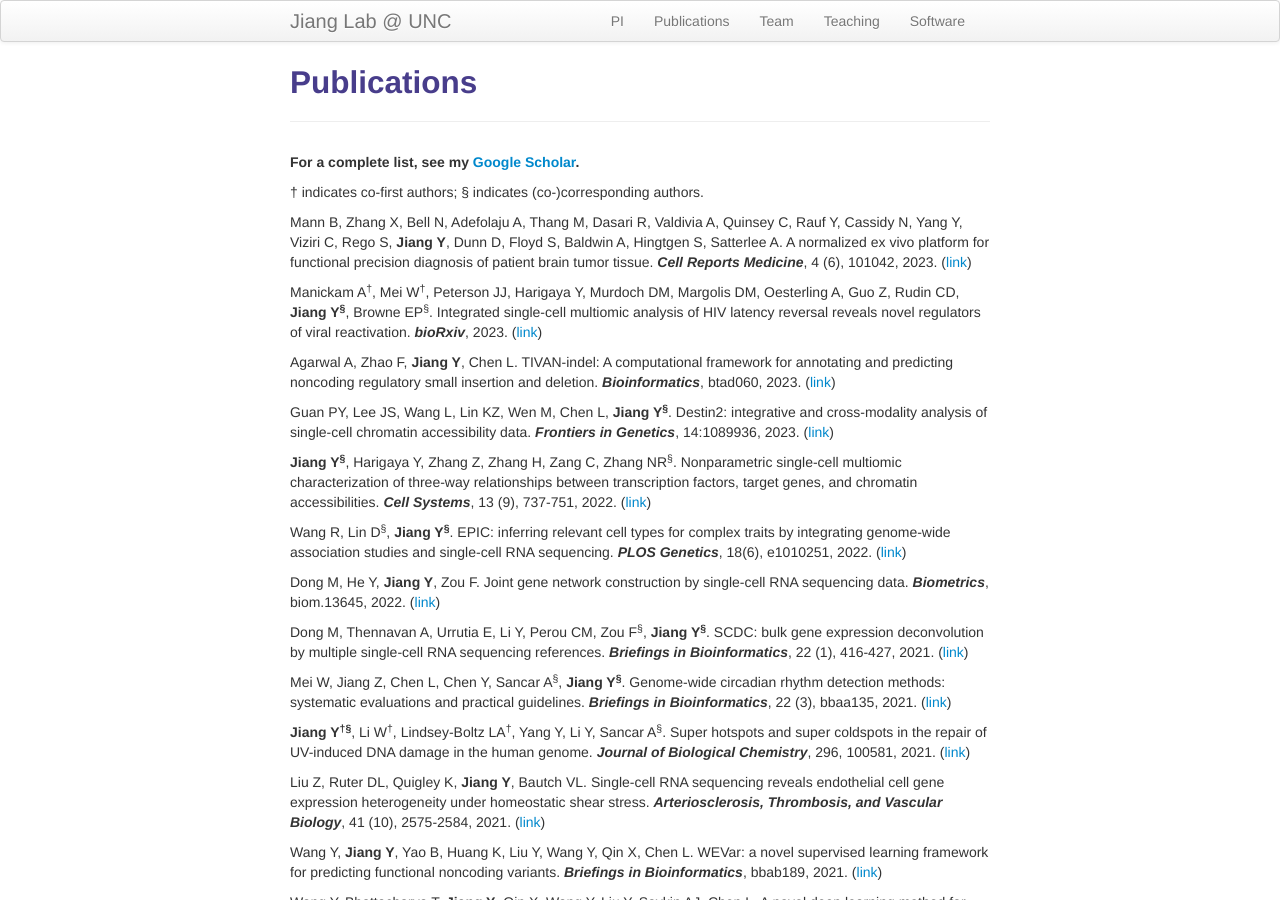
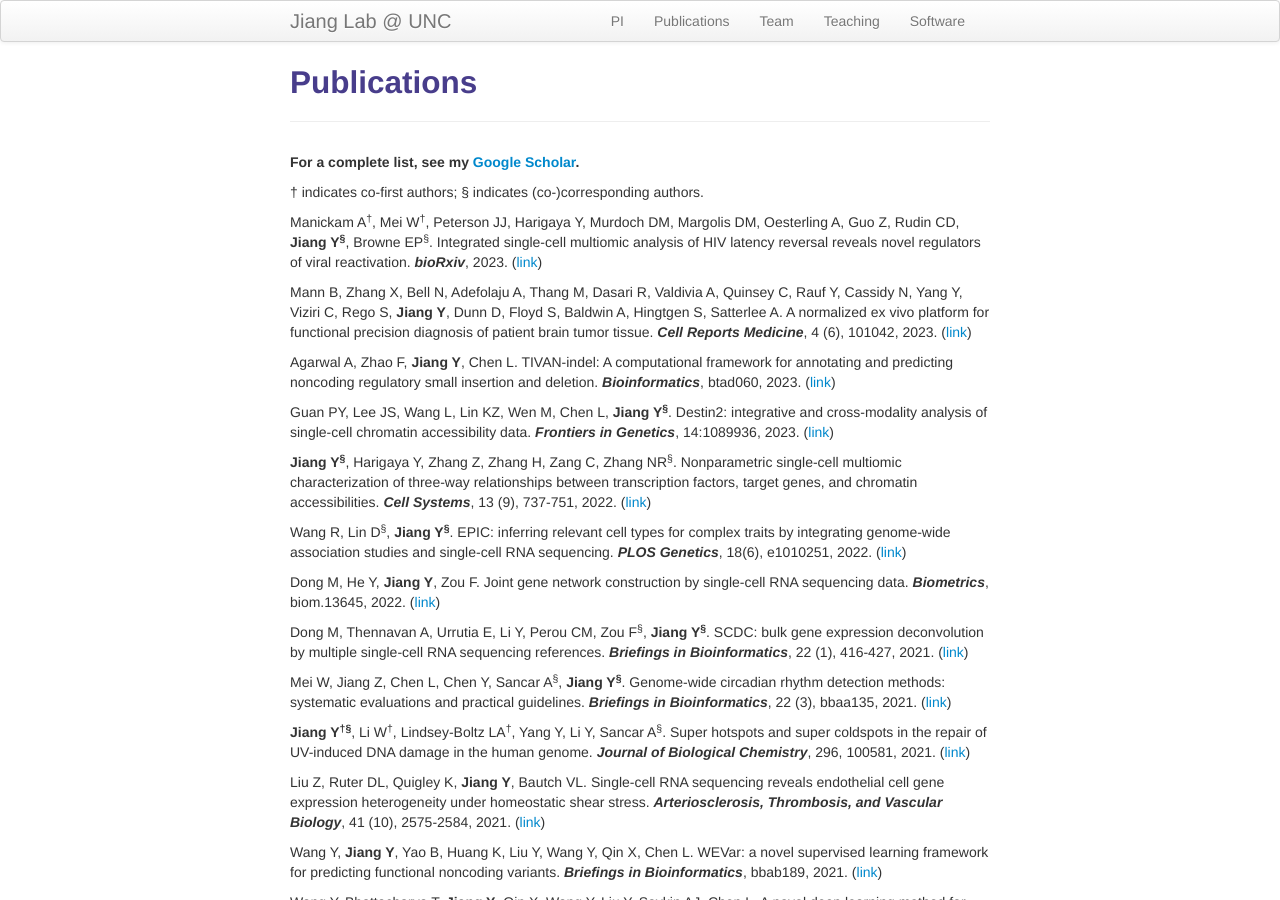
Before and after one commit to yuchaojiang/yuchaojiang.github.io, a Jekyll site: the page built from pages/pubs.md, in a window 1280 px wide and 900 px high. Built offline with Jekyll 4.4.1, drawn with Linux system fonts in a browser that asks for light colours.

Commit message:
Update pubs.md

```diff
--- a/pages/pubs.md
+++ b/pages/pubs.md
@@ -10,10 +10,10 @@ description: Yuchao Jiang's publications
 &dagger; indicates co-first authors; &sect; indicates (co-)corresponding authors.
 
 
-Mann B, Zhang X, Bell N, Adefolaju A, Thang M, Dasari R, Valdivia A, Quinsey C, Rauf Y, Cassidy N, Yang Y, Viziri C, Rego S, **Jiang Y**, Dunn D, Floyd S, Baldwin A, Hingtgen S, Satterlee A. A normalized ex vivo platform for functional precision diagnosis of patient brain tumor tissue. ***Cell Reports Medicine***, 4 (6), 101042, 2023. ([link](https://doi.org/10.1016/j.xcrm.2023.101042))
+Manickam A<sup>&dagger;</sup>, Mei W<sup>&dagger;</sup>, Peterson JJ, Harigaya Y, Murdoch DM, Margolis DM, Oesterling A, Guo Z, Rudin CD, **Jiang Y<sup>&sect;</sup>**, Browne EP<sup>&sect;</sup>. Integrated single-cell multiomic analysis of HIV latency reversal reveals novel regulators of viral reactivation. ***bioRxiv***, 2023. ([link](https://www.biorxiv.org/content/10.1101/2022.07.26.501558v1))
 
 
-Manickam A<sup>&dagger;</sup>, Mei W<sup>&dagger;</sup>, Peterson JJ, Harigaya Y, Murdoch DM, Margolis DM, Oesterling A, Guo Z, Rudin CD, **Jiang Y<sup>&sect;</sup>**, Browne EP<sup>&sect;</sup>. Integrated single-cell multiomic analysis of HIV latency reversal reveals novel regulators of viral reactivation. ***bioRxiv***, 2023. ([link](https://www.biorxiv.org/content/10.1101/2022.07.26.501558v1))
+Mann B, Zhang X, Bell N, Adefolaju A, Thang M, Dasari R, Valdivia A, Quinsey C, Rauf Y, Cassidy N, Yang Y, Viziri C, Rego S, **Jiang Y**, Dunn D, Floyd S, Baldwin A, Hingtgen S, Satterlee A. A normalized ex vivo platform for functional precision diagnosis of patient brain tumor tissue. ***Cell Reports Medicine***, 4 (6), 101042, 2023. ([link](https://doi.org/10.1016/j.xcrm.2023.101042))
 
 
 Agarwal A, Zhao F, **Jiang Y**, Chen L. TIVAN-indel: A computational framework for annotating and predicting noncoding regulatory small insertion and deletion. ***Bioinformatics***, btad060, 2023. ([link](https://academic.oup.com/bioinformatics/article/39/2/btad060/7008323))
```
